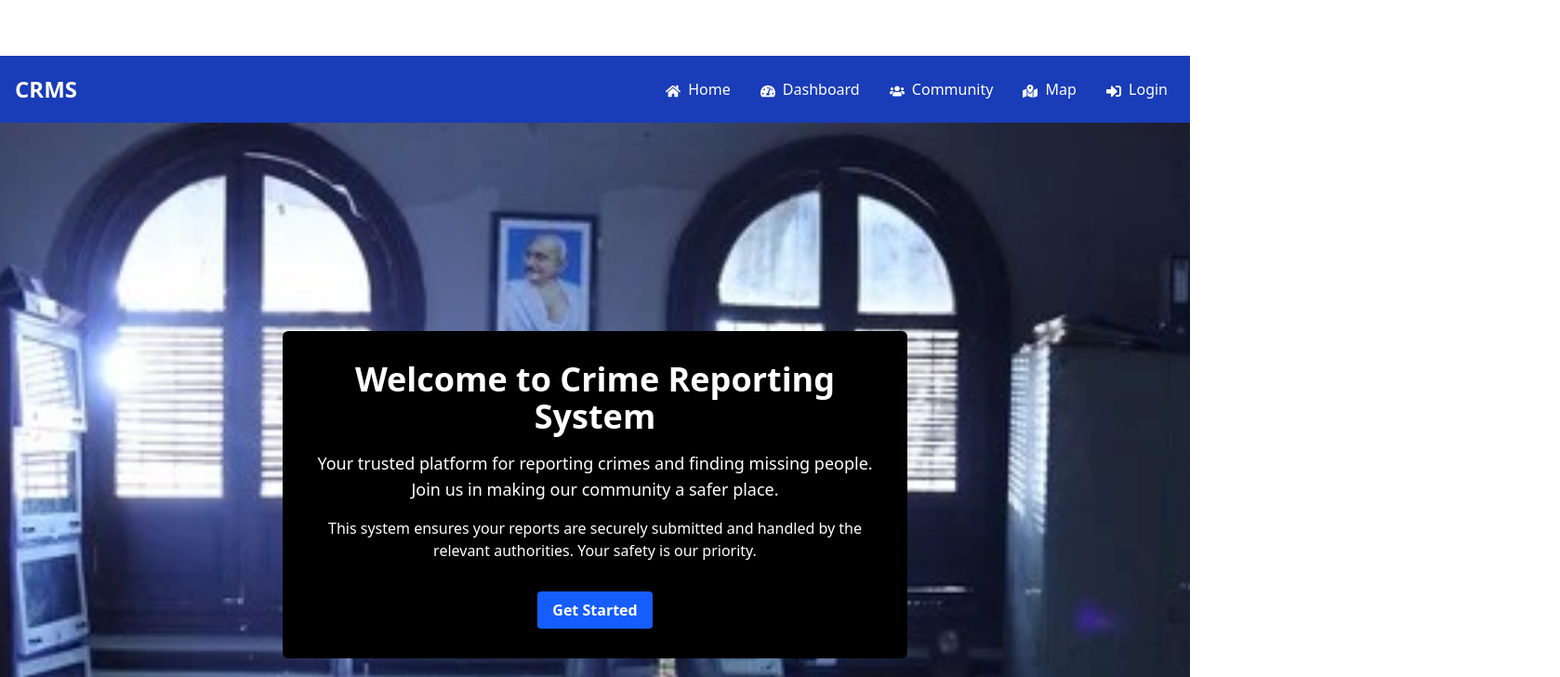
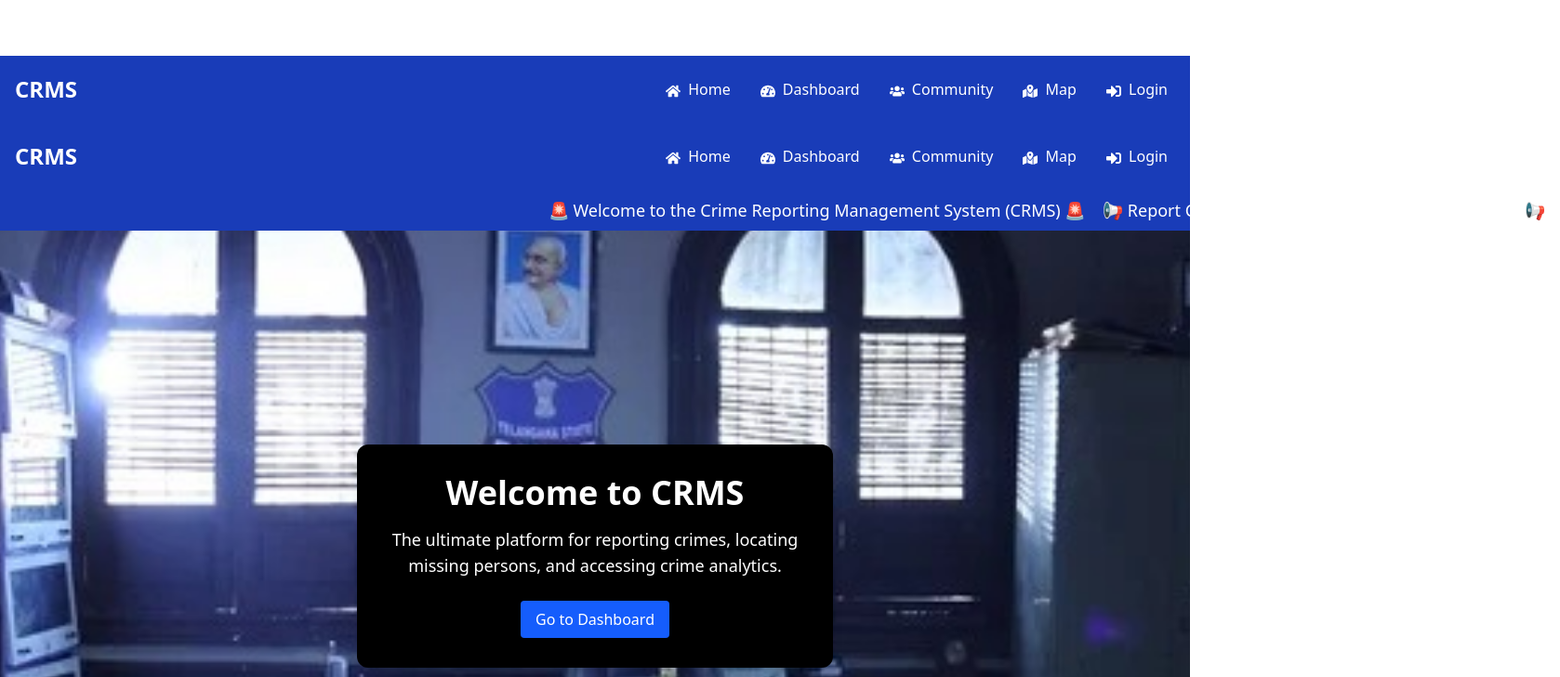
Before and after one commit to saadii007/Modern-Crime-Report-System, a React (Vite) app: page / in a window 1280 px wide. Shown: the top 728 px of the page at 93% size, 1678 px wide, since content can reach past the window. Built offline with nearby package versions, Linux system fonts and the light colour scheme.

Commit message:
Update Home.jsx

```diff
--- a/src/pages/Home.jsx
+++ b/src/pages/Home.jsx
@@ -1,31 +1,37 @@
 // src/pages/Home.jsx
 import React from "react";
 import { Link } from "react-router-dom";
+import Navbar from "../components/Navbar";
 
-const Home = () => {
+const Homepage = () => {
   return (
-    <div
-      className="bg-cover bg-center min-h-screen flex flex-col items-center justify-center text-center text-white px-4"
-      style={{ backgroundImage: "url('/home.jpg')" }}
-    >
-      <div className="bg-black bg-opacity-60 p-8 rounded-md max-w-2xl">
-        <h1 className="text-4xl font-bold mb-4">Welcome to Crime Reporting System</h1>
-        <p className="text-lg mb-4">
-          Your trusted platform for reporting crimes and finding missing people.
-          Join us in making our community a safer place.
-        </p>
-        <p className="text-md mb-4">
-          This system ensures your reports are securely submitted and handled by the relevant authorities.
-          Your safety is our priority.
-        </p>
-        <Link to="/login">
-          <button className="bg-blue-600 hover:bg-blue-800 text-white font-bold py-2 px-4 rounded mt-4 transition duration-300">
-            Get Started
-          </button>
-        </Link>
+    <div className="relative min-h-screen bg-cover bg-center" style={{ backgroundImage: "url('/home.jpg')" }}>
+      {/* Navbar */}
+      <Navbar />
+
+      {/* Marquee Text */}
+      <div className="bg-blue-800 bg-opacity-70 text-white py-2 flex items-center justify-center">
+        <div className="animate-marquee whitespace-nowrap text-center text-lg px-4">
+          🚨 Welcome to the Crime Reporting Management System (CRMS) 🚨 &nbsp;&nbsp; 📢 Report Crimes, Missing People, and Stay Updated. 📢
+        </div>
       </div>
+
+      {/* Main Content */}
+      <main className="flex items-center justify-center h-[calc(100vh-100px)] text-white px-4">
+        <div className="bg-black bg-opacity-60 p-8 rounded-xl shadow-lg max-w-lg text-center text-white">
+          <h1 className="text-4xl font-bold mb-4">Welcome to CRMS</h1>
+          <p className="text-lg mb-6">
+            The ultimate platform for reporting crimes, locating missing persons, and accessing crime analytics.
+          </p>
+          <div className="flex justify-center">
+            <Link to="/dashboard" className="px-4 py-2 bg-blue-600 text-white rounded hover:bg-blue-700 transition-colors duration-300">
+              Go to Dashboard
+            </Link>
+          </div>
+        </div>
+      </main>
     </div>
   );
 };
 
-export default Home;
+export default Homepage;
```
